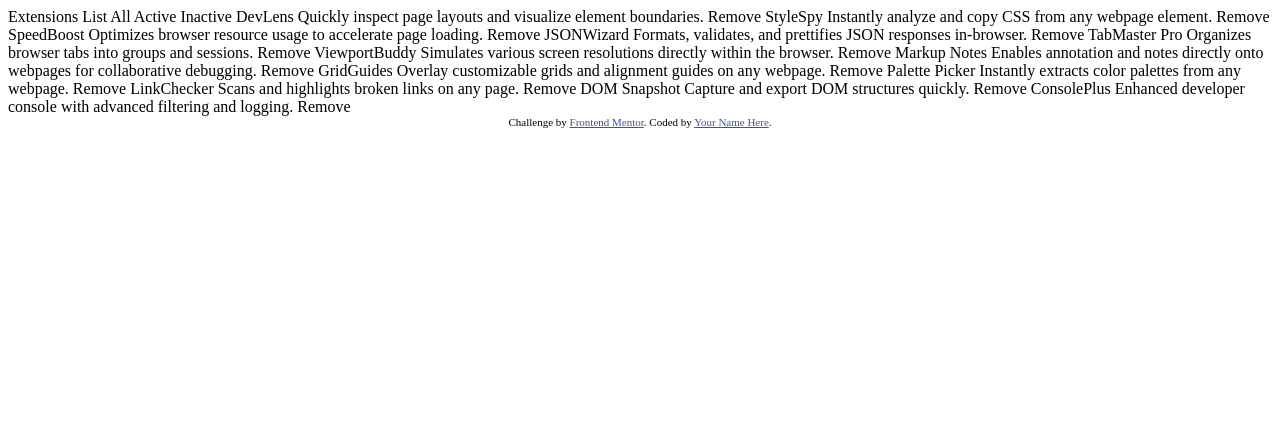
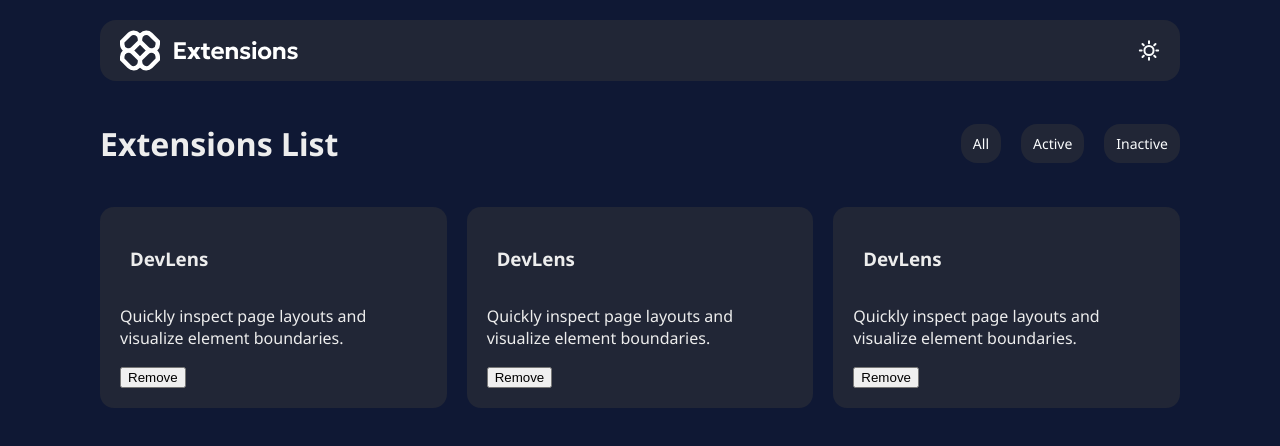
Before and after one commit to Zan-Mhmmdr/ext-manager-ui, a plain HTML site: page index.html in a window 1280 px wide. Drawn offline with Linux system fonts and the light colour scheme.

Commit message:
fix: add some grid for card section

```diff
--- a/index.html
+++ b/index.html
@@ -1,30 +1,87 @@
 <!DOCTYPE html>
 <html lang="en">
+
 <head>
   <meta charset="UTF-8">
-  <meta name="viewport" content="width=device-width, initial-scale=1.0"> <!-- displays site properly based on user's device -->
+  <meta name="viewport" content="width=device-width, initial-scale=1.0">
+  <!-- displays site properly based on user's device -->
 
   <link rel="icon" type="image/png" sizes="32x32" href="./assets/images/favicon-32x32.png">
+  <link rel="stylesheet" href="style.css">
 
   <title>Frontend Mentor | Browser extensions manager UI</title>
 
   <!-- Feel free to remove these styles or customise in your own stylesheet 👍 -->
-  <style>
-    .attribution { font-size: 11px; text-align: center; }
-    .attribution a { color: hsl(228, 45%, 44%); }
-  </style>
+
 </head>
+
 <body>
+  <header>
+    <img src="assets/images/logo.svg" alt="">
+    <img src="assets/images/icon-sun.svg" alt="">
+  </header>
 
-  Extensions List
+  <div class="nav-list">
+    <h1>Extensions List</h1>
+    <ul>
+      <li>
+        <a href="">All</a>
+      </li>
+      <li>
+        <a href="">Active</a>
+      </li>
+      <li>
+        <a href="">Inactive</a>
+      </li>
+    </ul>
+  </div>
 
-  All
-  Active
-  Inactive
+
+  <div class="grid">
+    <div class="card">
+      <div>
+        <div class="title">
+          <div class="icon" style="background:#c5e4e7;"></div>
+          <h3>DevLens</h3>
+        </div>
+        <p>Quickly inspect page layouts and visualize element boundaries.</p>
+      </div>
+      <div class="actions">
+        <button class="remove-btn">Remove</button>
+        <div class="toggle active"></div>
+      </div>
+    </div>
+    <div class="card">
+      <div>
+        <div class="title">
+          <div class="icon" style="background:#c5e4e7;"></div>
+          <h3>DevLens</h3>
+        </div>
+        <p>Quickly inspect page layouts and visualize element boundaries.</p>
+      </div>
+      <div class="actions">
+        <button class="remove-btn">Remove</button>
+        <div class="toggle active"></div>
+      </div>
+    </div>
+    <div class="card">
+      <div>
+        <div class="title">
+          <div class="icon" style="background:#c5e4e7;"></div>
+          <h3>DevLens</h3>
+        </div>
+        <p>Quickly inspect page layouts and visualize element boundaries.</p>
+      </div>
+      <div class="actions">
+        <button class="remove-btn">Remove</button>
+        <div class="toggle active"></div>
+      </div>
+    </div>
+  </div>
 
   <!-- If you plan to use the JSON file to populate the data dynamically, you can delete the content below -->
 
-  DevLens
+  <!-- DevLens
     Quickly inspect page layouts and visualize element boundaries.
     Remove
 
@@ -70,11 +127,12 @@
 
     ConsolePlus
     Enhanced developer console with advanced filtering and logging.
-  Remove
+    Remove -->
 
-  <div class="attribution">
+  <!-- <div class="attribution">
       Challenge by <a href="https://www.frontendmentor.io?ref=challenge">Frontend Mentor</a>.
       Coded by <a href="#">Your Name Here</a>.
-  </div>
+    </div> -->
 </body>
+
 </html>
--- /dev/null
+++ b/style.css
@@ -0,0 +1,89 @@
+@import url('https://fonts.googleapis.com/css2?family=Noto+Sans:ital,wght@0,100..900;1,100..900&display=swap');
+
+body {
+    font-family: 'Noto Sans', sans-serif;
+    background-color: hsl(225, 56%, 13%);
+
+    color: hsl(0, 0%, 93%);
+    margin: 0;
+    padding: 0;
+}
+
+header {
+    display: flex;
+    justify-content: space-between;
+    padding: 10px 20px;
+    margin: 20px 100px;
+    border-radius: 16px;
+    color: white;
+    background-color: hsl(226, 25%, 17%);
+}
+
+header img:first-child {
+    filter: brightness(0) invert(1);
+}
+
+.nav-list {
+    display: flex;
+    justify-content: space-between;
+    align-items: center;
+    padding: 0;
+    margin: 20px 100px;
+}
+
+.nav-list ul {
+    list-style: none;
+    display: flex;
+    gap: 20px;
+}
+
+.nav-list ul li a {
+    display: block;
+    font-size: 14px;
+    color: hsl(200, 60%, 99%);
+    background-color: hsl(226, 25%, 17%);
+    padding: 10px 12px;
+    border-radius: 16px;
+    text-decoration: none;
+    cursor: pointer;
+}
+
+.nav-list ul li a:active {
+    background-color: hsl(200, 60%, 99%);
+    color: hsl(226, 25%, 17%);
+    transition: none;
+}
+
+.grid {
+    display: grid;
+    grid-template-columns: repeat(auto-fit, minmax(270px, 1fr));
+    gap: 20px;
+    margin: 0 100px;
+}
+
+.card {
+    background-color: hsl(226, 25%, 17%);
+    padding: 20px;
+    border-radius: var(--radius);
+    display: flex;
+    flex-direction: column;
+    justify-content: space-between;
+    border-radius: 14px;
+}
+
+.card .title {
+    display: flex;
+    align-items: center;
+    gap: 10px;
+    margin-bottom: 10px;
+}
+
+
+/* .attribution {
+    font-size: 11px;
+    text-align: center;
+}
+
+.attribution a {
+    color: hsl(228, 45%, 44%);
+} */
```
Lines whose indentation alone changed are shown as unchanged.
